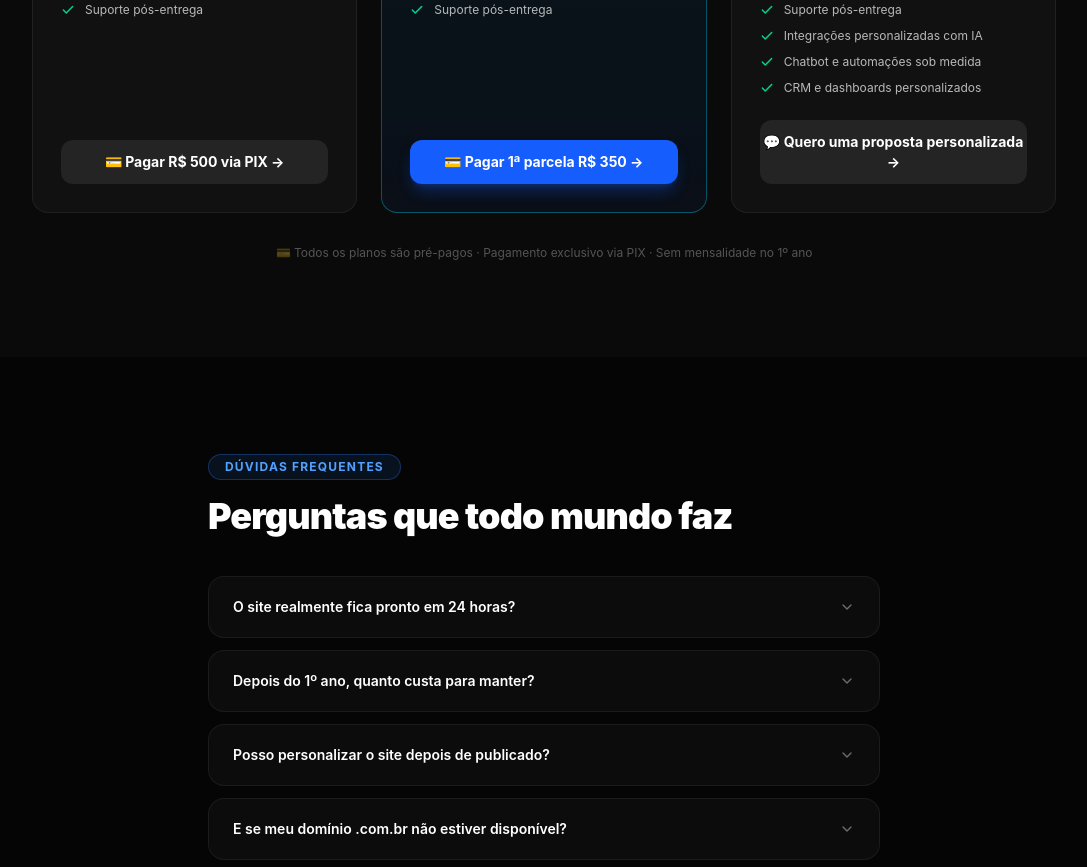
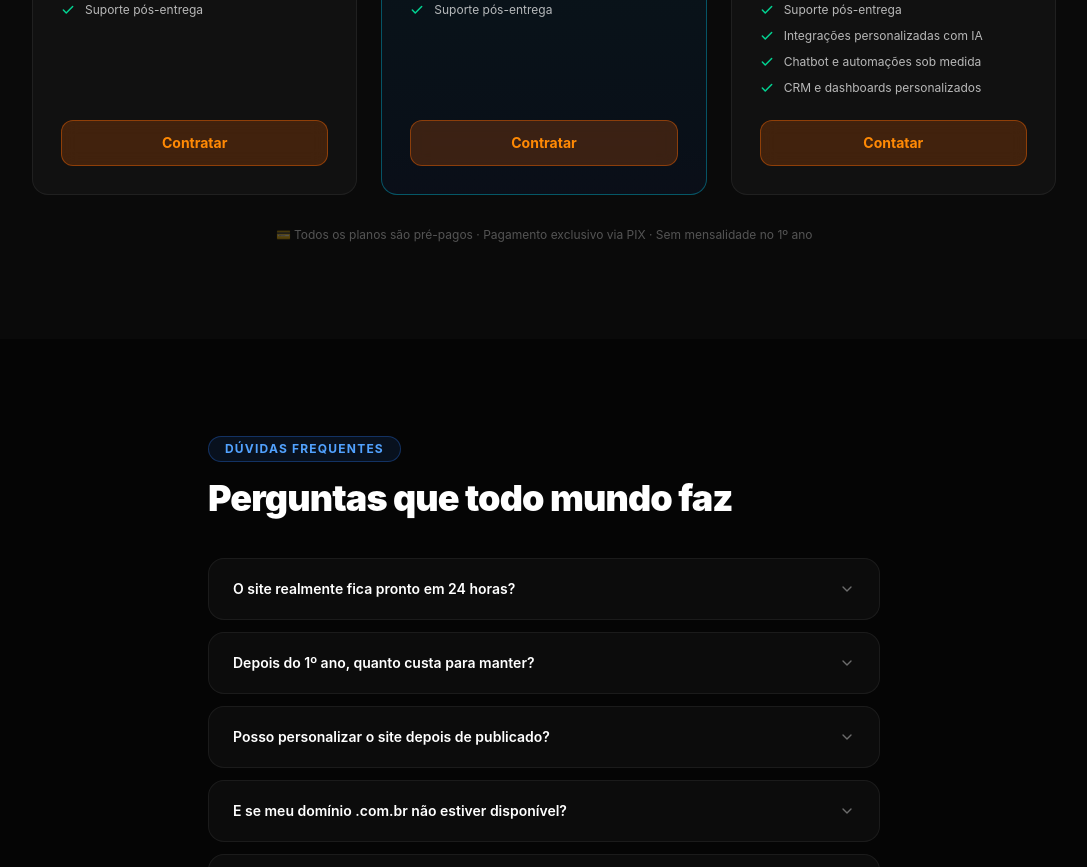
Before and after one commit to CladstonPinheiro/CSP-Nexora, a Next.js app: page /oferta in a window 1280 px wide. Shown: the part 4740-5607 px from the top of the page, without its empty margins (96-1183 px from the left). Built offline with nearby package versions, Linux system fonts and the light colour scheme.

Commit message:
style: botões dos planos em laranja glassmorphism com textos atualizados

```diff
--- a/components/oferta/PlanosOferta.tsx
+++ b/components/oferta/PlanosOferta.tsx
@@ -425,8 +425,8 @@ export function PlanosSection() {
                 </ul>
                 <button
                   onClick={() => p.isConsulta ? setShowConsulta(true) : setPlanoSelecionado(p)}
-                  className={`mt-auto block w-full rounded-xl py-3 text-center text-sm font-bold text-white transition hover:-translate-y-0.5 ${p.destaque ? "bg-blue-600 shadow-lg shadow-blue-600/30 hover:bg-blue-500" : "bg-white/[0.08] hover:bg-white/[0.14]"}`}>
-                  {p.cta} →
+                  className="mt-auto block w-full rounded-xl border border-orange-500/40 bg-orange-500/20 py-3 text-center text-sm font-bold text-orange-400 backdrop-blur-sm transition hover:-translate-y-0.5 hover:bg-orange-500/30">
+                  {p.isConsulta ? "Contatar" : "Contratar"}
                 </button>
               </motion.div>
             ))}
```
